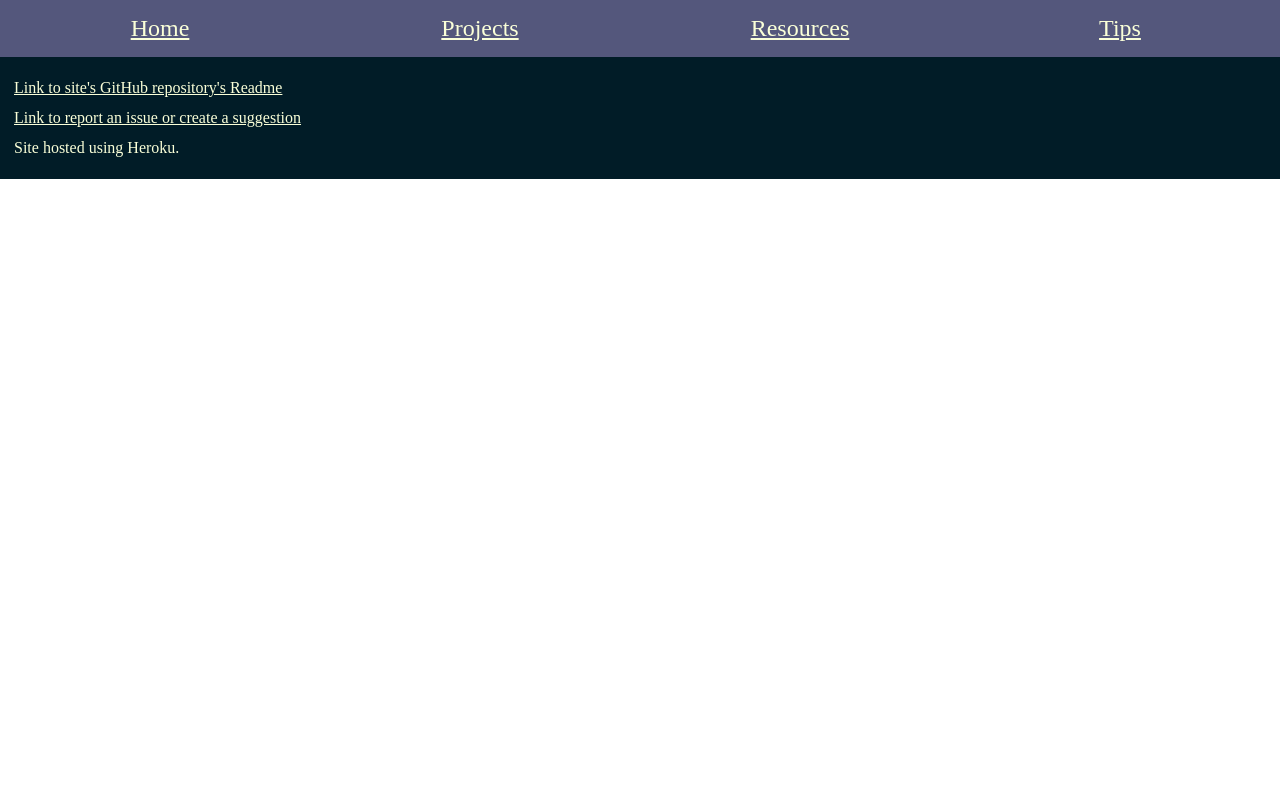
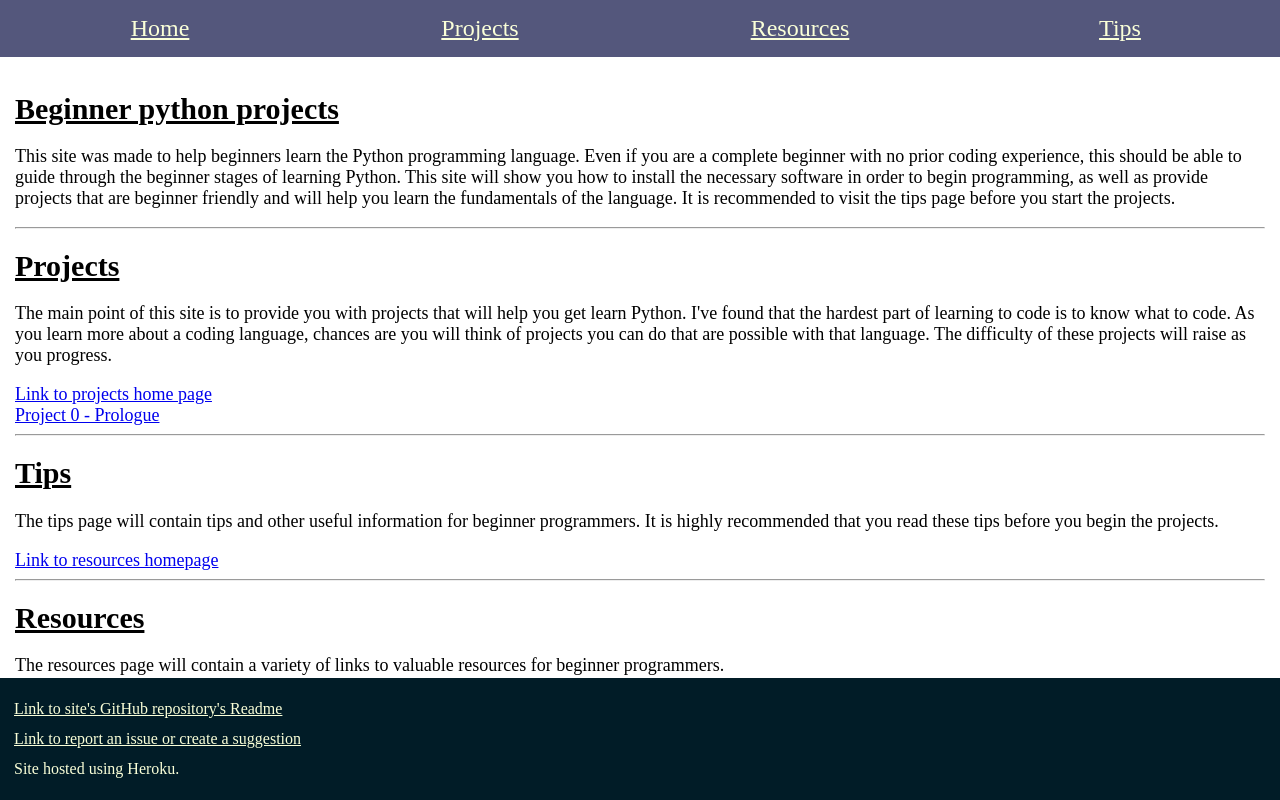
Before and after one commit to XpertJosh/beginner-python-projects-web, a website: page public/index.html in a window 1280 px wide. Drawn offline with Linux system fonts and the light colour scheme.

Commit message:
wrote the homepage (had written navbar, decided to not include)

```diff
--- a/public/index.html
+++ b/public/index.html
@@ -3,14 +3,73 @@
     <meta charset="UTF-8">
     <meta name="viewport" content="width=device-width, initial-scale=1.0">
     <link rel="stylesheet" type="text/css" href="css/global.css">
-    <title></title>
+    <link rel="stylesheet" href="css/flex.css">
+    <link rel="stylesheet" href="./styles.css">
+    <title>Python projects Homepage</title>
 </head>
 <body>
-    <div id="headerBar">
-        <!-- header.js will create the header here. -->
-    </div>
-    <div id="footerBar">
-        <!-- footer.js will create the footer here. -->
+    <div class="box">
+        <div id="headerBar">
+            <!-- header.js will create the header here. -->
+        </div>
+        <div class="content row noScroll">
+            <!-- <div id="navigationBar" class="col-s-4 col-3">
+                <ul class="navList">
+                    <li>
+                        <a href="#introduction">Beginner Python Projects</a>
+                        <hr>
+                    </li>
+                    <li>
+                        <a href="#projects">Projects</a>
+                        <hr>
+                    </li>
+                    <li>
+                        <a href="#tips">Tips</a>
+                        <hr>
+                    </li>
+                    <li>
+                        <a href="#resources">Resources</a>
+                        <hr>
+                    </li>
+                </ul>
+            </div> -->
+            <div id="homepageContent" class="col-s-12 noScroll">
+                <h1 >Beginner python projects</h1>
+                <p>
+                    This site was made to help beginners learn the Python programming language. Even if you are a complete
+                    beginner with no prior coding experience, this should be able to guide through the beginner stages of
+                    learning Python. This site will show you how to install the necessary software in order to begin
+                    programming, as well as provide projects that are beginner friendly and will help you learn the
+                    fundamentals of the language. It is recommended to visit the tips page before you start the projects.
+                </p>
+                <hr>
+                <h1>Projects</h1>
+                <p>
+                    The main point of this site is to provide you with projects that will help you get learn Python. I've
+                    found that the hardest part of learning to code is to know what to code. As you learn more about a
+                    coding language, chances are you will think of projects you can do that are possible with that language.
+                    The difficulty of these projects will raise as you progress.
+                </p>
+                <a href="/projects">Link to projects home page</a> <br>
+                <a href="/projects/0">Project 0 - Prologue</a>
+                <hr>
+                <h1>Tips</h1>
+                <p>
+                    The tips page will contain tips and other useful information for beginner programmers. It is highly
+                    recommended that you read these tips before you begin the projects.
+                </p>
+                <a href="/tips">Link to resources homepage</a>
+                <hr>
+                <h1>Resources</h1>
+                <p>
+                    The resources page will contain a variety of links to valuable resources for beginner programmers.
+                </p>
+                <a href="/resources">Link to resources homepage</a>
+            </div>
+        </div>
+        <div id="footerBar">
+            <!-- footer.js will create the footer here. -->
+        </div>
     </div>
     <script src="./scripts/header.js"></script>
     <script src="./scripts/footer.js"></script>
```
